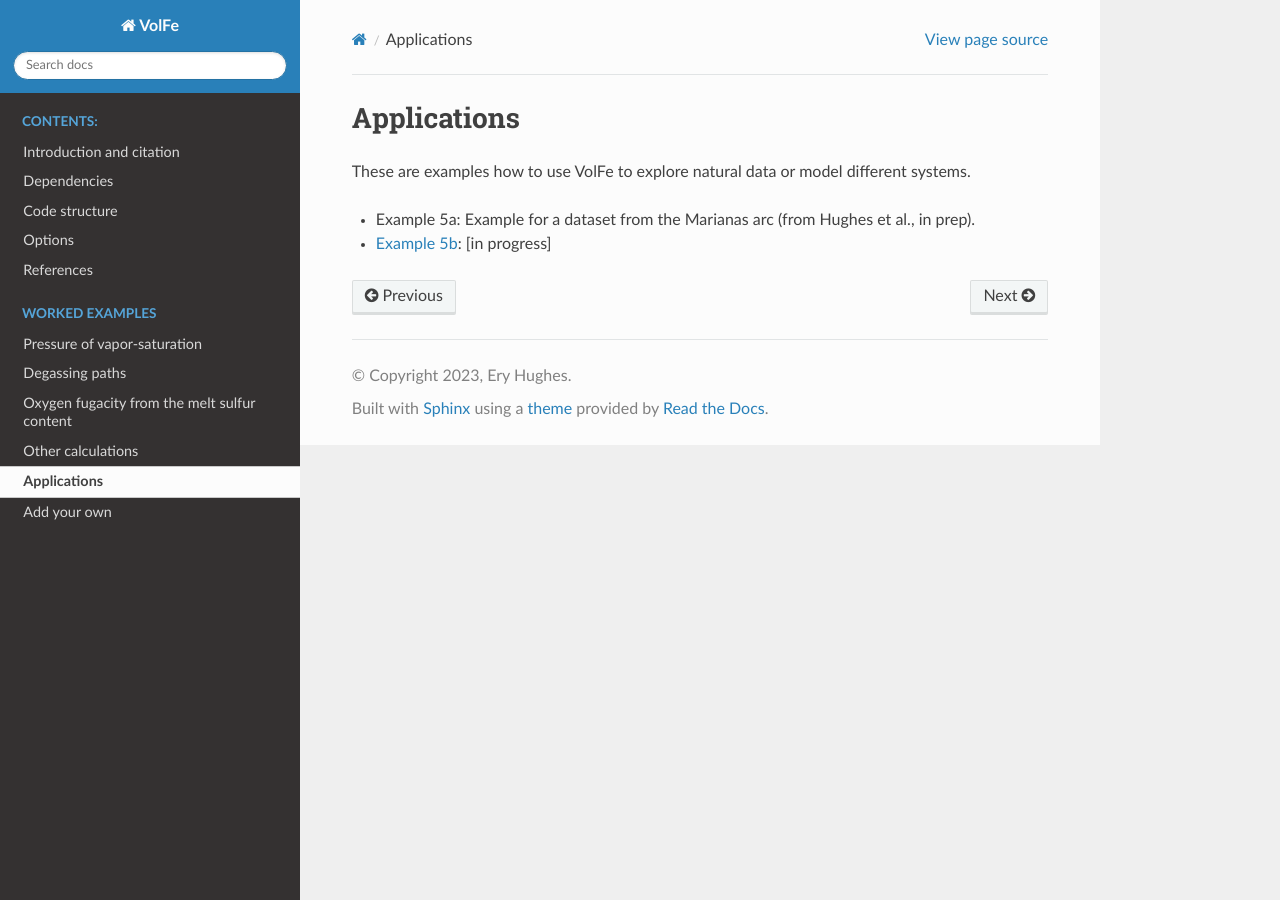
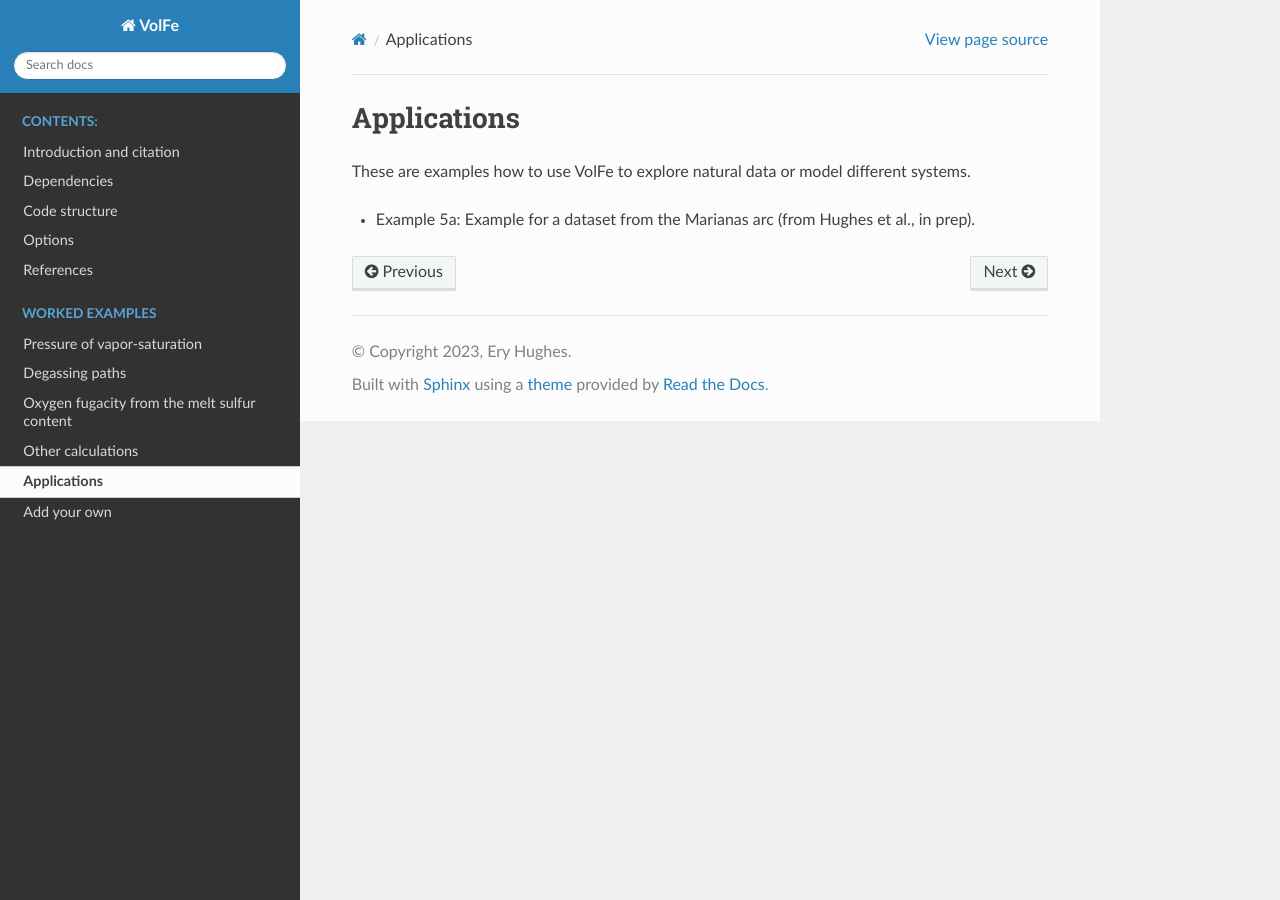
Before and after one commit to eryhughes/VolFe, a Sphinx documentation site: the page built from docs/worked_example_realdata.rst, in a window 1280 px wide. Built offline with Sphinx 7.4.7 and the Read the Docs theme 2.0.0, drawn with Linux system fonts in a browser that asks for light colours; pages that are not in the unit, such as notebooks, are missing from menus.

Commit message:
Update worked_example_realdata.rst

```diff
--- a/docs/worked_example_realdata.rst
+++ b/docs/worked_example_realdata.rst
@@ -5,5 +5,3 @@ Applications
 These are examples how to use VolFe to explore natural data or model different systems.
 
 - :doc:`Example 5a <Examples/5a marianas>`: Example for a dataset from the Marianas arc (from Hughes et al., in prep).
-
-- :doc:`Example 5b <Examples/5b comparison>`: [in progress]
```
